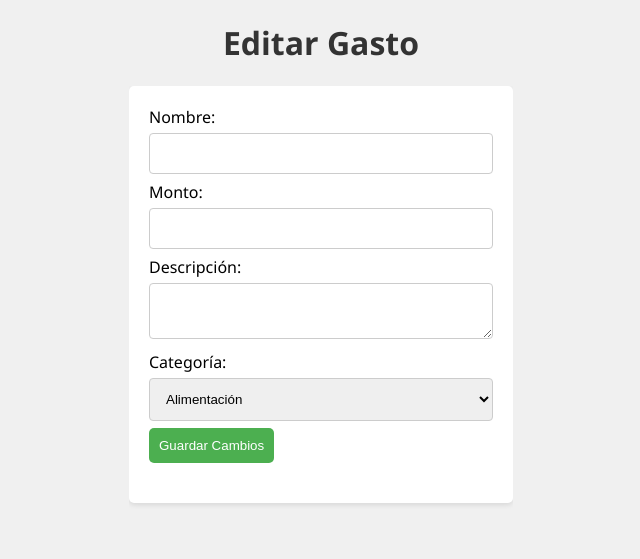
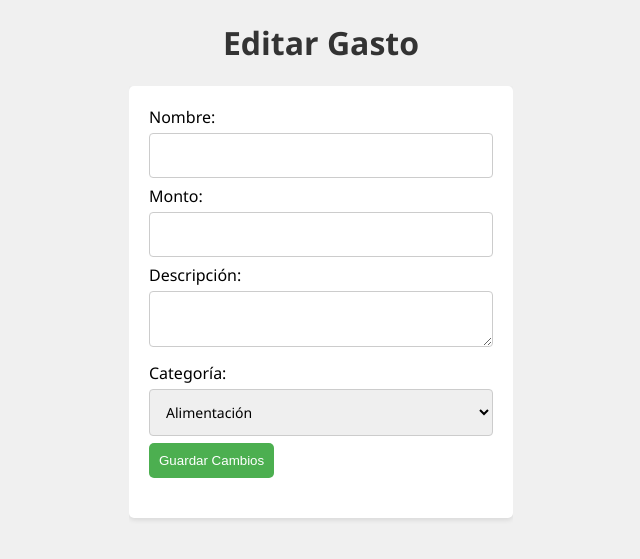
Before and after one commit to ic-222/EXAMEN-iii, a Flask app: template app/templates/editar_gasto.html in a window 1280 px wide. Shown: the top 559 px of the page, without its empty margins (319-959 px from the left). Run offline with Flask 3, Linux system fonts and the light colour scheme; the template is opened without the code that fills it, so the values that code supplies are empty.

Commit message:
Actualización del css

```diff
--- a/app/static/styles.css
+++ b/app/static/styles.css
@@ -54,6 +54,18 @@ input, textarea, select {
     box-sizing: border-box;
     border: 1px solid #ccc;
     border-radius: 4px;
+    box-sizing: border-box;
+    font-family: 'Segoe UI', Tahoma, Geneva, Verdana, sans-serif; /* Asegura que la fuente sea la correcta */
+    font-size: 14px;
+}
+
+textarea {
+    width: 100%;
+    padding: 8px;
+    margin-bottom: 10px;
+    box-sizing: border-box;
+    font-family: 'Segoe UI', Tahoma, Geneva, Verdana, sans-serif; /* Asegura que la fuente sea la correcta */
+    font-size: 14px; /* Ajusta el tamaño de la fuente según tus preferencias */
 }
 
 button {
```
Also changed, not shown: app/app.py (+3 -7 lines), 2 other files.
